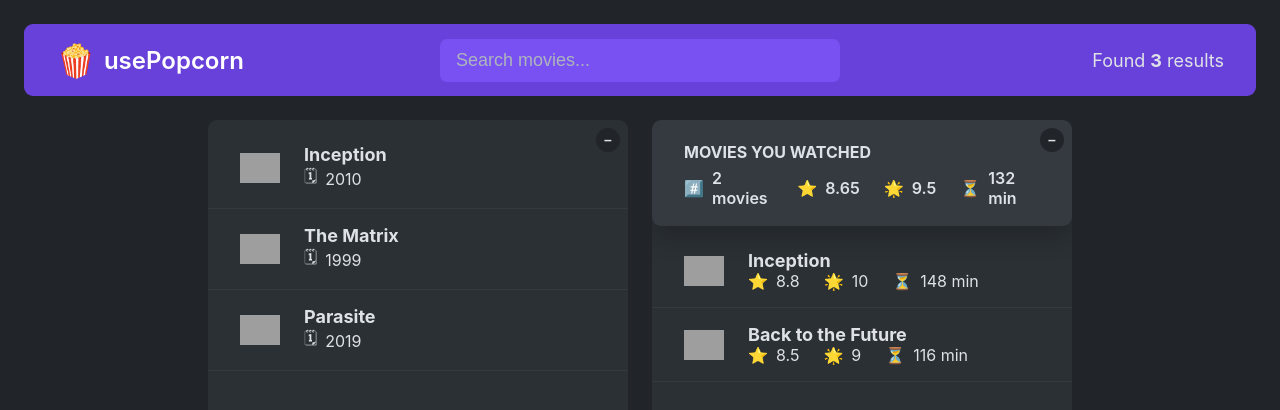
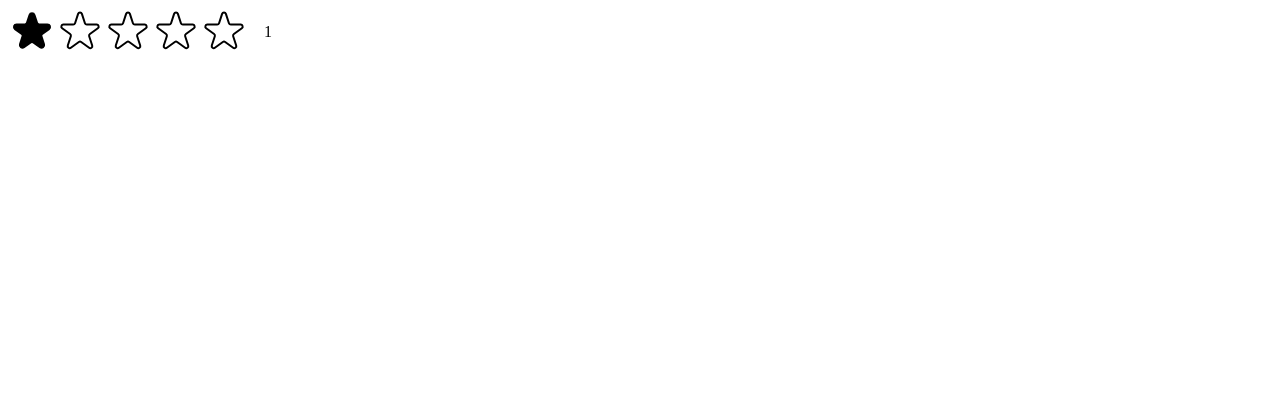
Before and after one commit to k-punk444/react-usepopcorn, a React (Create React App) app: page / in a window 1280 px wide. Shown: the top 410 px of the page. Built offline with nearby package versions, Linux system fonts and the light colour scheme; grey boxes are pictures that could not be loaded.

Commit message:
creating stars

```diff
--- a/src/App.js
+++ b/src/App.js
@@ -60,11 +60,11 @@
         <Search />
         <NumResults movies={movies} />
       </NavBar>
-
       <Main>
         <Box>
           <MovieList movies={movies} />
         </Box>
+
         <Box>
           <WatchedSummary watched={watched} />
           <WatchedMovieList watched={watched} />
--- /dev/null
+++ b/src/StarRating.js
@@ -0,0 +1,110 @@
+import { useState } from "react";
+
+const containerStyle = {
+  display: "flex",
+  alignItems: "center",
+  gap: "16px",
+};
+
+const starContainerStyle = {
+  display: "flex",
+};
+
+const textStyle = {
+  lineHeight: "0",
+  margin: "0",
+};
+
+export default function StarRating({ maxRating = 5 }) {
+  const [rating, setRating] = useState(1);
+
+  function handleRating(rating) {
+    setRating(rating);
+  }
+
+  return (
+    <div style={containerStyle}>
+      <div style={starContainerStyle}>
+        {Array.from({ length: maxRating }, (_, i) => (
+          <Star
+            key={i}
+            onRate={() => handleRating(i + 1)}
+            full={rating >= i + 1}
+          />
+        ))}
+      </div>
+      <p style={textStyle}>{rating || ""}</p>
+    </div>
+  );
+}
+
+const StarStyle = {
+  width: "48px",
+  height: "48px",
+  display: "block",
+  cursor: "pointer",
+};
+
+function Star({ onRate, full }) {
+  return (
+    <span role="button" style={StarStyle} onClick={onRate}>
+      {full ? (
+        <svg
+          xmlns="http://www.w3.org/2000/svg"
+          viewBox="0 0 20 20"
+          fill="#000"
+          stroke="#000"
+        >
+          <path d="M9.049 2.927c.3-.921 1.603-.921 1.902 0l1.07 3.292a1 1 0 00.95.69h3.462c.969 0 1.371 1.24.588 1.81l-2.8 2.034a1 1 0 00-.364 1.118l1.07 3.292c.3.921-.755 1.688-1.54 1.118l-2.8-2.034a1 1 0 00-1.175 0l-2.8 2.034c-.784.57-1.838-.197-1.539-1.118l1.07-3.292a1 1 0 00-.364-1.118L2.98 8.72c-.783-.57-.38-1.81.588-1.81h3.461a1 1 0 00.951-.69l1.07-3.292z" />
+        </svg>
+      ) : (
+        <svg
+          xmlns="http://www.w3.org/2000/svg"
+          fill="none"
+          viewBox="0 0 24 24"
+          stroke="#000"
+        >
+          <path
+            strokeLinecap="round"
+            strokeLinejoin="round"
+            strokeWidth="{2}"
+            d="M11.049 2.927c.3-.921 1.603-.921 1.902 0l1.519 4.674a1 1 0 00.95.69h4.915c.969 0 1.371 1.24.588 1.81l-3.976 2.888a1 1 0 00-.363 1.118l1.518 4.674c.3.922-.755 1.688-1.538 1.118l-3.976-2.888a1 1 0 00-1.176 0l-3.976 2.888c-.783.57-1.838-.197-1.538-1.118l1.518-4.674a1 1 0 00-.363-1.118l-3.976-2.888c-.784-.57-.38-1.81.588-1.81h4.914a1 1 0 00.951-.69l1.519-4.674z"
+          />
+        </svg>
+      )}
+    </span>
+  );
+}
+
+/*
+FULL STAR
+
+<svg
+  xmlns="http://www.w3.org/2000/svg"
+  viewBox="0 0 20 20"
+  fill="#000"
+  stroke="#000"
+>
+  <path
+    d="M9.049 2.927c.3-.921 1.603-.921 1.902 0l1.07 3.292a1 1 0 00.95.69h3.462c.969 0 1.371 1.24.588 1.81l-2.8 2.034a1 1 0 00-.364 1.118l1.07 3.292c.3.921-.755 1.688-1.54 1.118l-2.8-2.034a1 1 0 00-1.175 0l-2.8 2.034c-.784.57-1.838-.197-1.539-1.118l1.07-3.292a1 1 0 00-.364-1.118L2.98 8.72c-.783-.57-.38-1.81.588-1.81h3.461a1 1 0 00.951-.69l1.07-3.292z"
+  />
+</svg>
+
+
+EMPTY STAR
+
+<svg
+  xmlns="http://www.w3.org/2000/svg"
+  fill="none"
+  viewBox="0 0 24 24"
+  stroke="#000"
+>
+  <path
+    strokeLinecap="round"
+    strokeLinejoin="round"
+    strokeWidth="{2}"
+    d="M11.049 2.927c.3-.921 1.603-.921 1.902 0l1.519 4.674a1 1 0 00.95.69h4.915c.969 0 1.371 1.24.588 1.81l-3.976 2.888a1 1 0 00-.363 1.118l1.518 4.674c.3.922-.755 1.688-1.538 1.118l-3.976-2.888a1 1 0 00-1.176 0l-3.976 2.888c-.783.57-1.838-.197-1.538-1.118l1.518-4.674a1 1 0 00-.363-1.118l-3.976-2.888c-.784-.57-.38-1.81.588-1.81h4.914a1 1 0 00.951-.69l1.519-4.674z"
+  />
+</svg>
+
+*/
--- a/src/index.js
+++ b/src/index.js
@@ -1,11 +1,13 @@
 import React from "react";
 import ReactDOM from "react-dom/client";
-import "./index.css";
-import App from "./App";
+// import "./index.css";
+// import App from "./App";
+import StarRating from "./StarRating";
 
 const root = ReactDOM.createRoot(document.getElementById("root"));
 root.render(
   <React.StrictMode>
-    <App />
+    {/* <App /> */}
+    <StarRating maxRating={5} />
   </React.StrictMode>
 );
```
